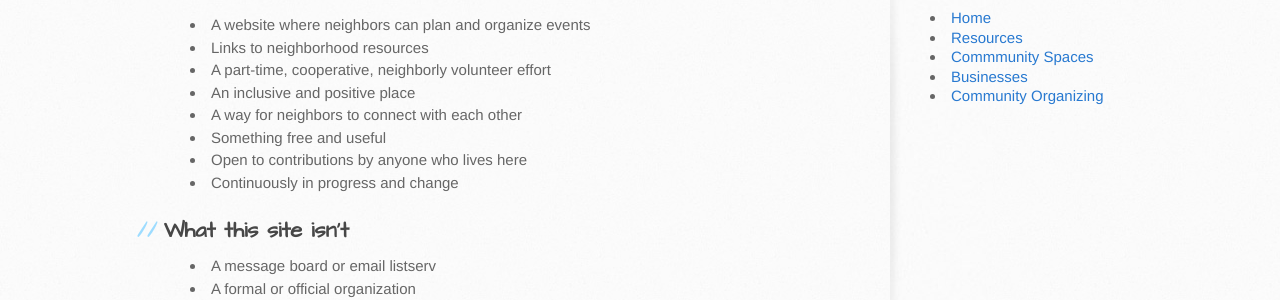
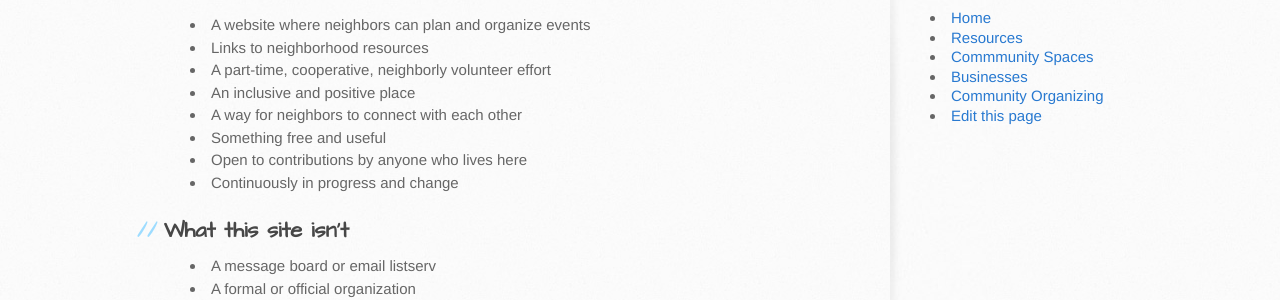
Before and after one commit to gbinal/tobago, a Jekyll site: the page built from index.md, in a window 1280 px wide. Shown: the part 394-694 px from the top of the page. Built offline with Jekyll 4.4.1, drawn with Linux system fonts in a browser that asks for light colours.

Commit message:
Update footer.html

```diff
--- a/_includes/footer.html
+++ b/_includes/footer.html
@@ -11,6 +11,7 @@
                 <li><a href="/community-spaces">Commmunity Spaces</a></li>
                 <li><a href="/businesses">Businesses</a></li>
                 <li><a href="/community-organizing">Community Organizing</a></li>
+                <li>{% include prose_edit_url.html %}</li>
                 </ul>
 
               </h2>
```
